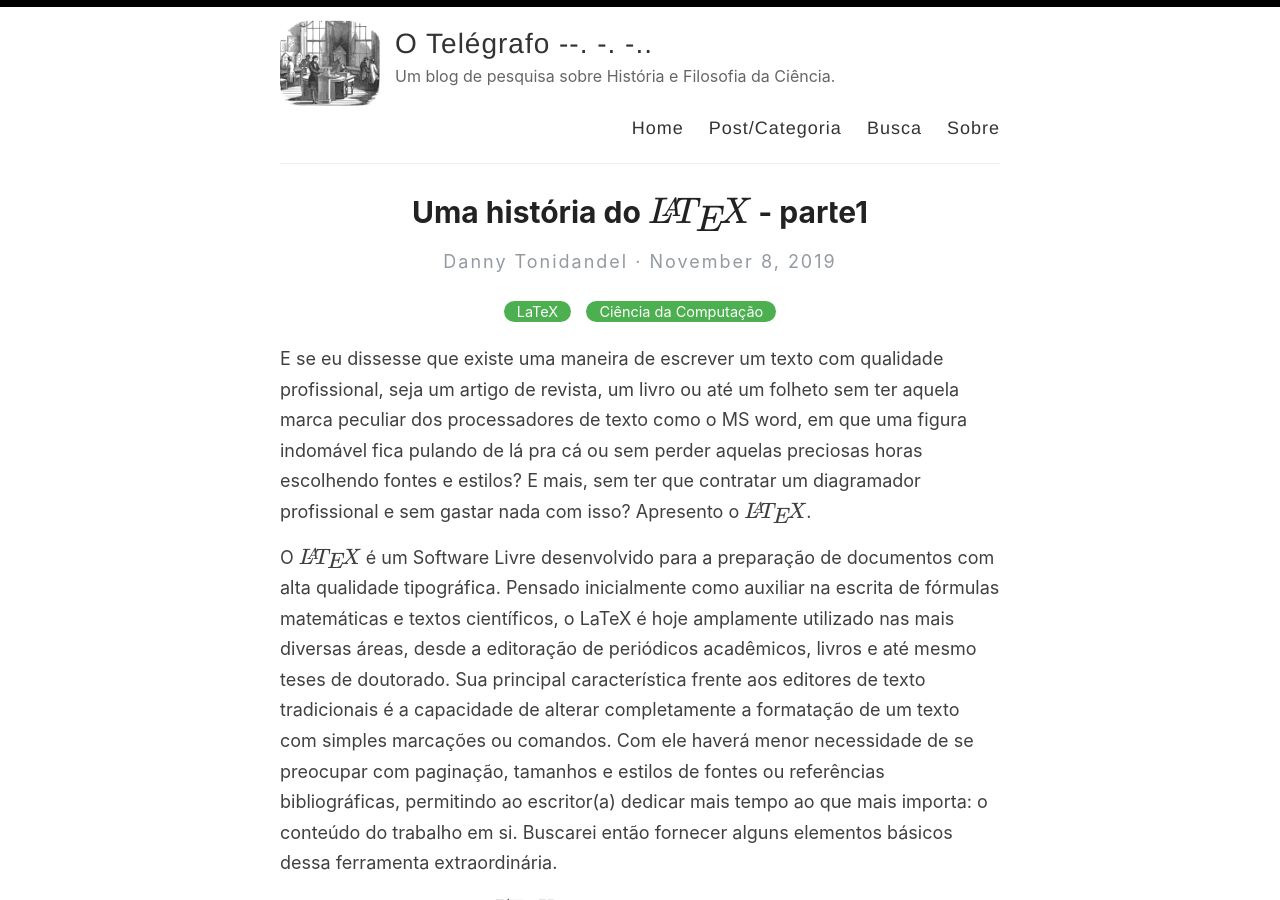
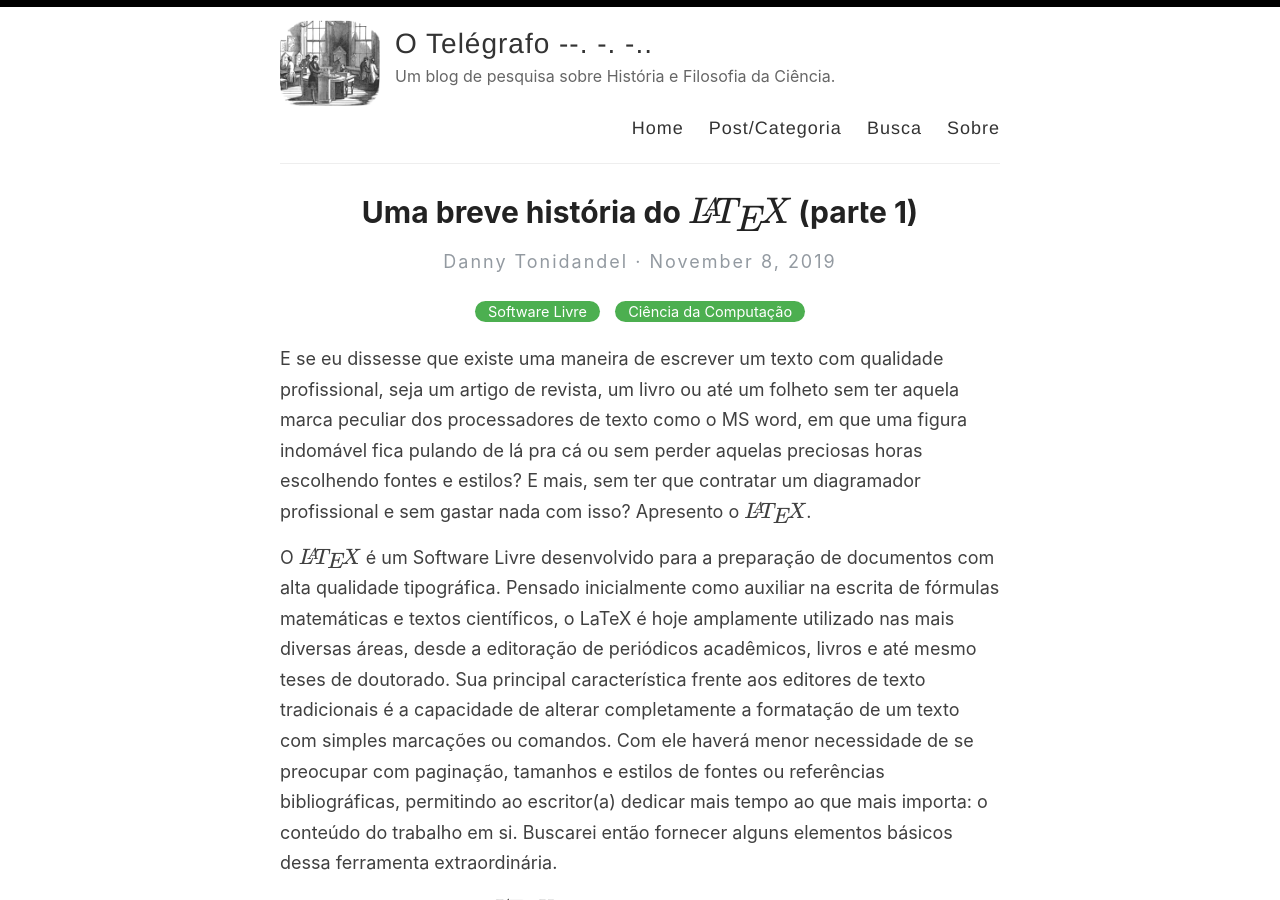
Before and after one commit to tonidandel/otelegrafo_, a Jekyll site: the page built from _posts/2019-11-08-breve-historia-do-latex-parte1.md, in a window 1280 px wide and 900 px high. Built offline with Jekyll 4.4.1, drawn with Linux system fonts in a browser that asks for light colours; nearby versions of some CDN libraries; some web fonts are replaced; formulas are drawn with MathJax 3.

Commit message:
modified:   _posts/2019-11-08-breve-historia-do-latex-parte1.md 	modified:   _posts/2019-11-15-breve-historia-do-latex-parte2.md 	modified:   _posts/2021-08-05-o-que-faz-um-experimento-ser-considerado-significativo.md

```diff
--- a/_posts/2019-11-08-breve-historia-do-latex-parte1.md
+++ b/_posts/2019-11-08-breve-historia-do-latex-parte1.md
@@ -1,8 +1,8 @@
 ---
 layout: post
-title: Uma história do $\LaTeX$ - parte1
+title: Uma breve história do $\LaTeX$ (parte 1)
 categories:
-  - LaTeX
+  - Software Livre
   - Ciência da Computação
 ---
 
```
Also changed, not shown: _posts/2019-11-15-breve-historia-do-latex-parte2.md (+2 -2 lines), _posts/2021-08-05-o-que-faz-um-experimento-ser-considerado-significativo.md (+1 -1 lines).
